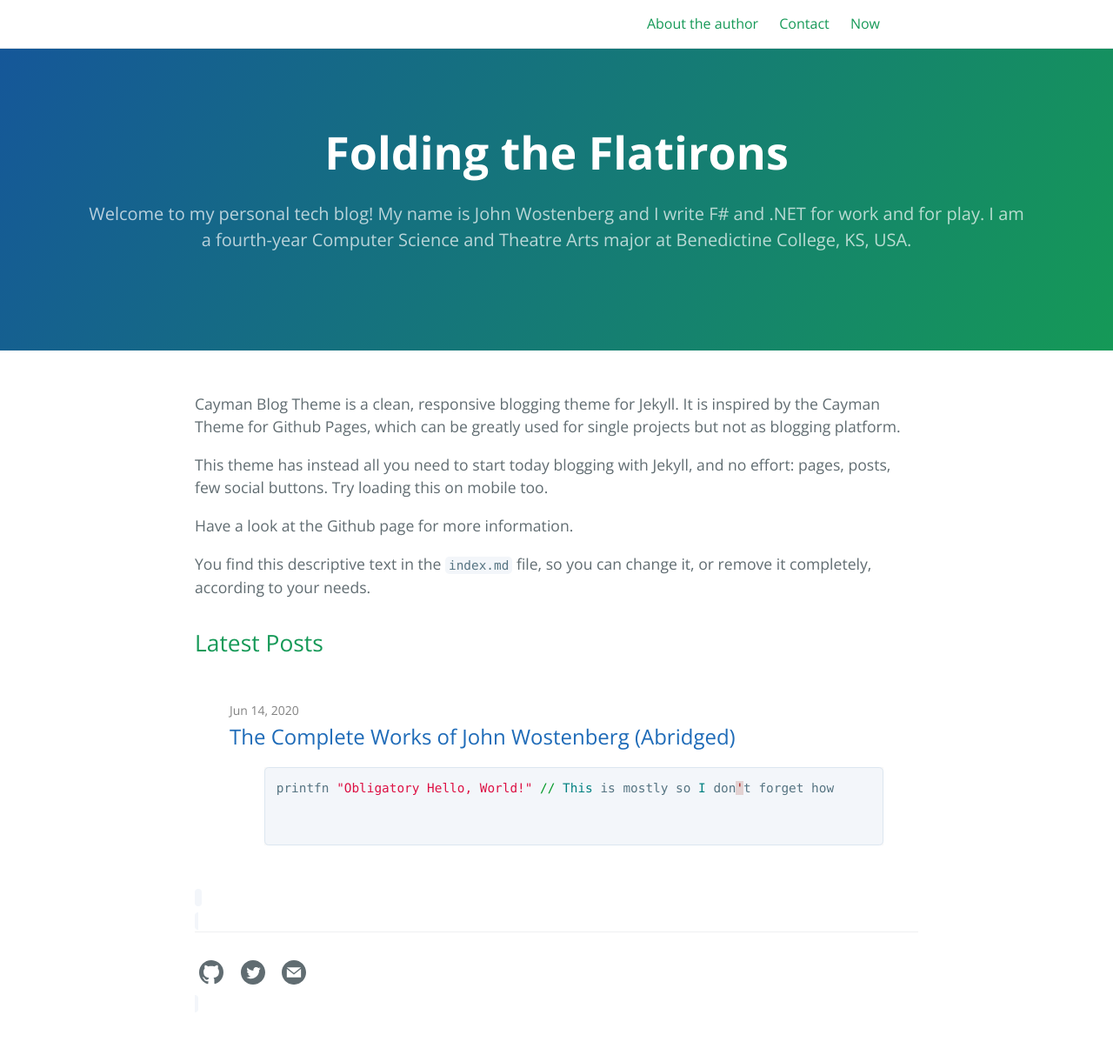
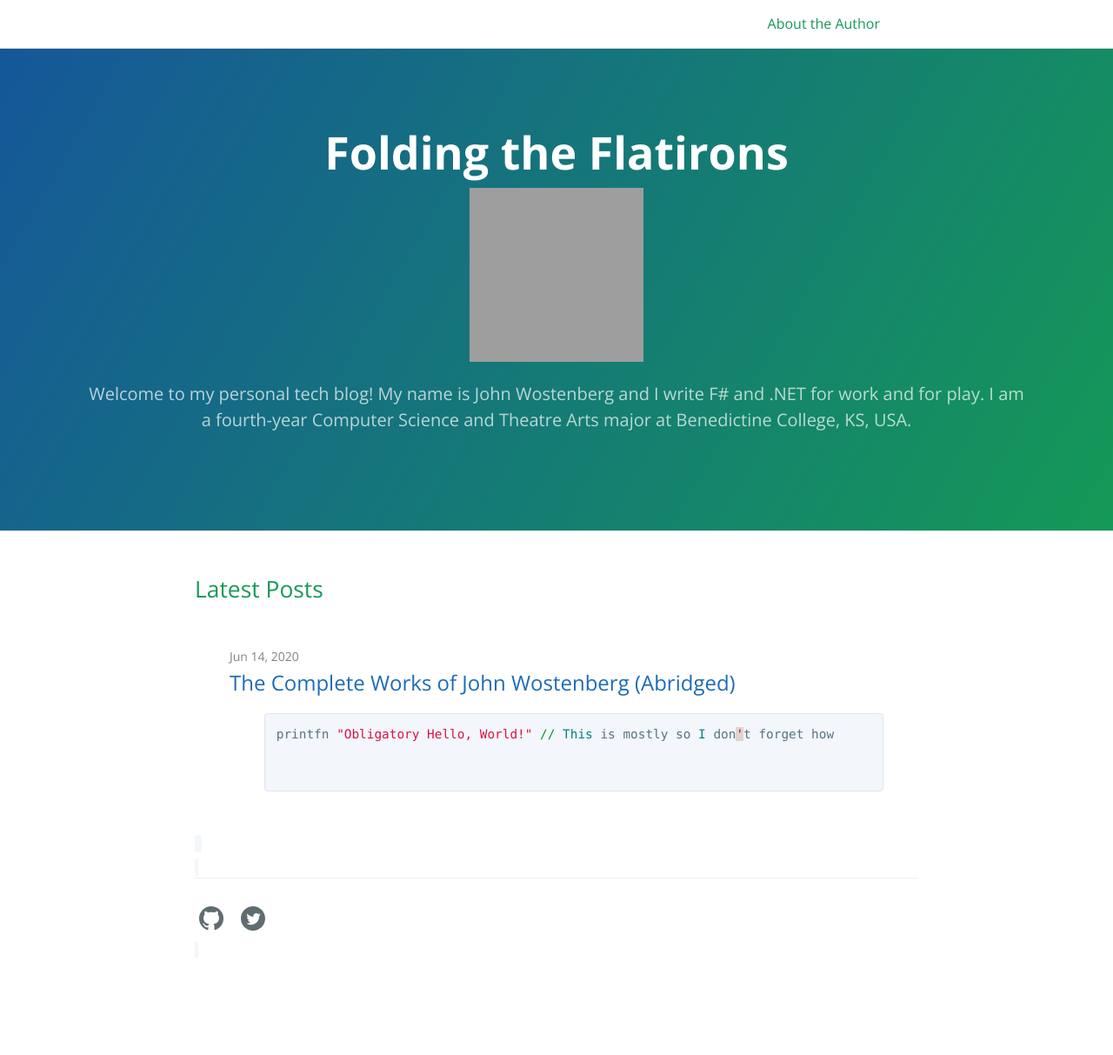
Before and after one commit to jwosty/jwosty.github.io, a Jekyll site: the page built from index.md, in a window 1280 px wide. Shown: the whole page at 87% size. Built offline with Jekyll 4.4.1, drawn with Linux system fonts in a browser that asks for light colours; after the commit the page ends 1151 px from its top, so only the background shows below that; grey boxes are pictures that could not be loaded.

Commit message:
customization goodness

```diff
--- a/_config.yml
+++ b/_config.yml
@@ -19,6 +19,7 @@
 # in the templates via {{ site.myvariable }}.
 
 title: Folding the Flatirons
+banner_icon: /assets/folding-the-flatirons-banner-circle.png
 description: >-
   Welcome to my personal tech blog! My name is John Wostenberg and I write F# and
   .NET for work and for play. I am a fourth-year Computer Science and Theatre Arts
@@ -26,6 +27,7 @@ description: >-
 baseurl: "" # the subpath of your site, e.g. /blog
 url: "" # the base hostname & protocol for your site, e.g. http://example.com
 github_username:  jwosty
+show_github_repo: false
 
 # Build settings
 theme:
--- a/_includes/site-header.html
+++ b/_includes/site-header.html
@@ -5,7 +5,9 @@
     {% assign page_refs = site.header_page_refs | default: default_refs %}
 
     {% if page.layout != 'home' %}
-      <a class="site-title" href="{{ "/" | absolute_url }}">{{ site.title | escape }}</a>
+      <a class="site-title" href="{{ "/" | absolute_url }}">{{ site.title | escape }}
+        <img src="{{site.banner_icon}}" width="60px" height="60px" style="vertical-align:middle">
+      </a>
     {% endif %}
 
     {% if page_refs %}
--- a/_layouts/default.html
+++ b/_layouts/default.html
@@ -66,8 +66,11 @@
 
         <section class="page-header">
             <h1 class="project-name">{{ page-title }}</h1>
+            {% if page.layout == 'home' %}
+            <img src="{{site.banner_icon}}" width="200px" height="200px">
+            {% endif %}
             <h2 class="project-tagline">{{ page-tagline }}</h2>
-            {% if page.layout == 'home' and site.github.is_project_page %}
+            {% if page.layout == 'home' and site.github.is_project_page and site.show_github_repo %}
             <a href="{{ site.github.repository_url }}" class="btn">View on GitHub</a>
             {% if site.show_downloads %}
             <a href="{{ site.github.zip_url }}" class="btn">Download .zip</a>
--- a/index.md
+++ b/index.md
@@ -7,11 +7,3 @@
 #
 layout: home
 ---
-
-Cayman Blog Theme is a clean, responsive blogging theme for Jekyll. It is inspired by the Cayman Theme for Github Pages, which can be greatly used for single projects but not as blogging platform.
-
-This theme has instead all you need to start today blogging with Jekyll, and no effort: pages, posts, few social buttons. Try loading this on mobile too.
-
-Have a look at the Github page for more information.
-
-You find this descriptive text in the `index.md` file, so you can change it, or remove it completely, according to your needs.
```
Also changed, not shown: 404.md (+1 -5 lines), about.markdown (deleted, +0 -19 lines), about.md (+1 -3 lines), contact.md (deleted, +0 -11 lines), now.md (deleted, +0 -12 lines), README.md (deleted), android-chrome-192x192.png (added), android-chrome-512x512.png (added), apple-touch-icon.png (added), favicon-16x16.png (added), favicon-32x32.png (added), favicon.ico (added), site.webmanifest (added), 1 other file.
